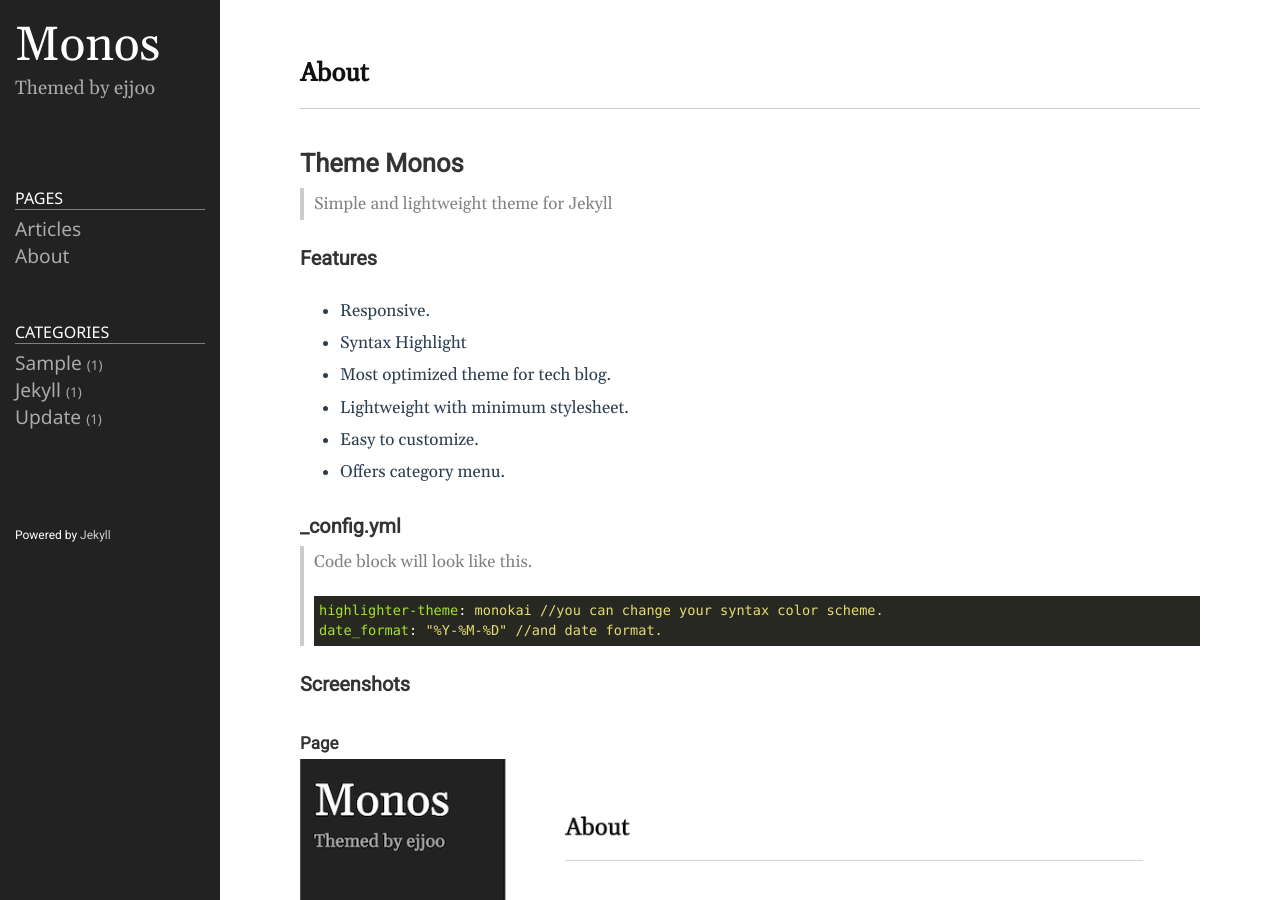
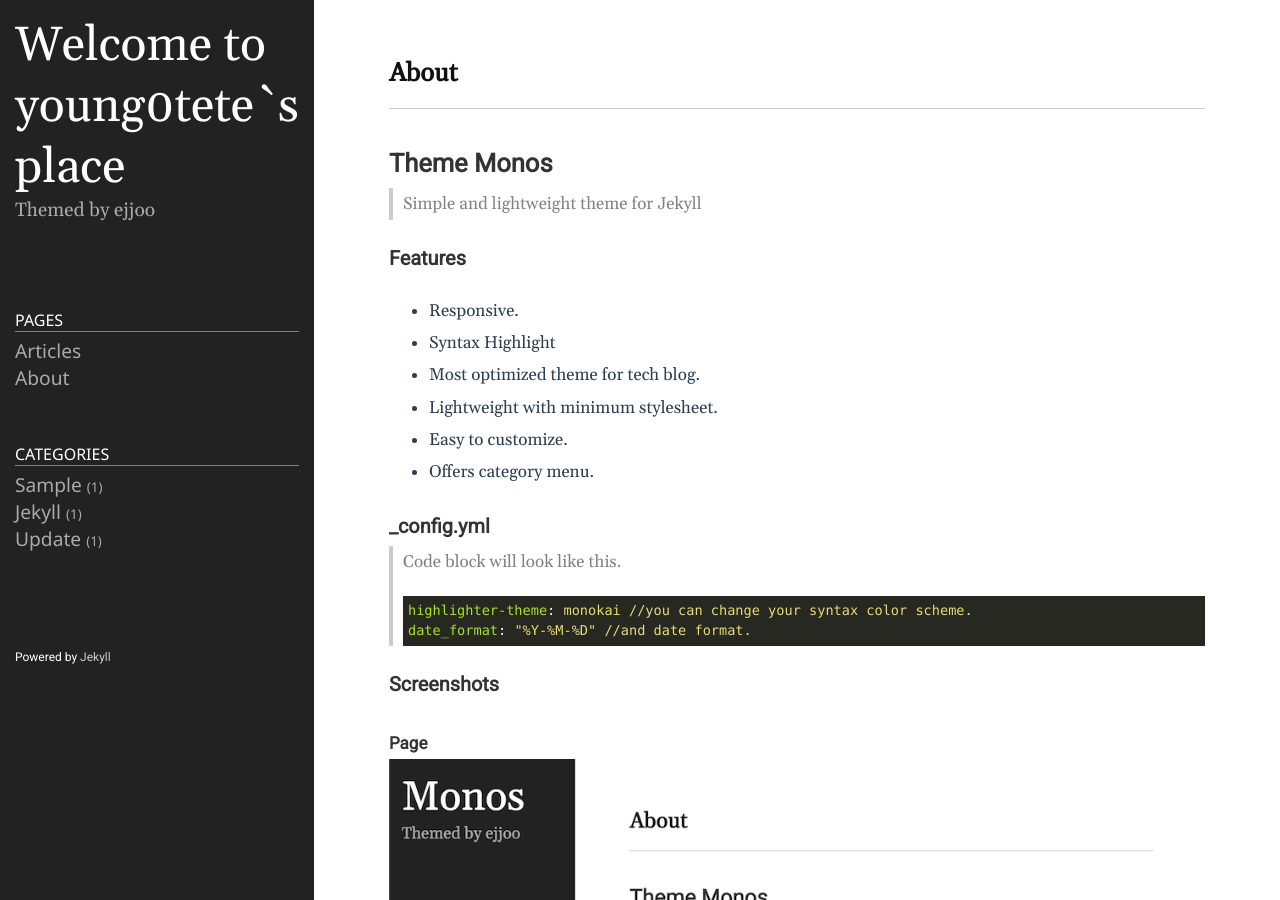
Before and after one commit to young0tete/young0tete.github.io, a Jekyll site: the page built from README.md, in a window 1280 px wide and 900 px high. Built offline with Jekyll 4.4.1, drawn with Linux system fonts in a browser that asks for light colours.

Commit message:
Update _config.yml

```diff
--- a/_config.yml
+++ b/_config.yml
@@ -18,13 +18,13 @@
 # You can create any custom variable you would like, and they will be accessible
 # in the templates via {{ site.myvariable }}.
 
-title: Monos
-email: ejjoo7994@gmail.com
+title: Welcome to young0tete`s place
+email: young0tete@gmail.com
 description: >- # this means to ignore newlines until "baseurl:"
   Themed by ejjoo
 # baseurl: "/" # the subpath of your site, e.g. /blog
-# url: "http://ejjoo.github.io" # the base hostname & protocol for your site, e.g. http://example.com
-github_username: ejjoo
+url: "http://https://young0tete.github.io/.github.io" # the base hostname & protocol for your site, e.g. http://example.com
+github_username: young0tete
 highlighter: rouge
 svg:
   optimize: true
```
